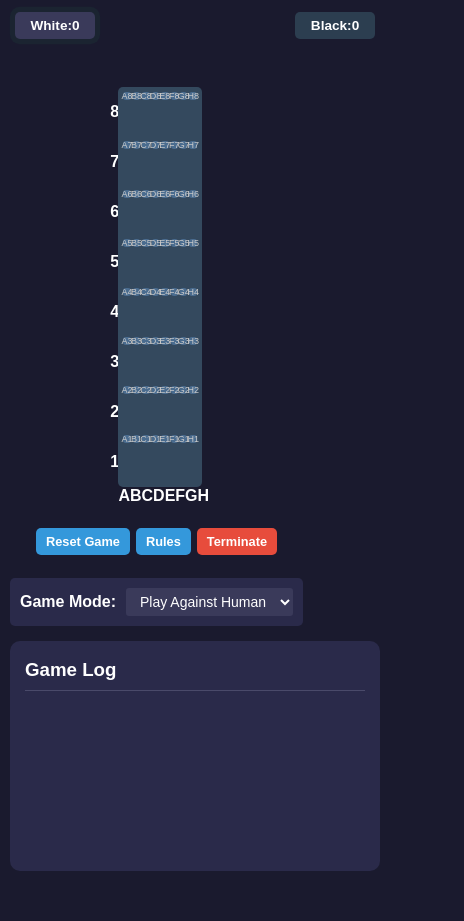
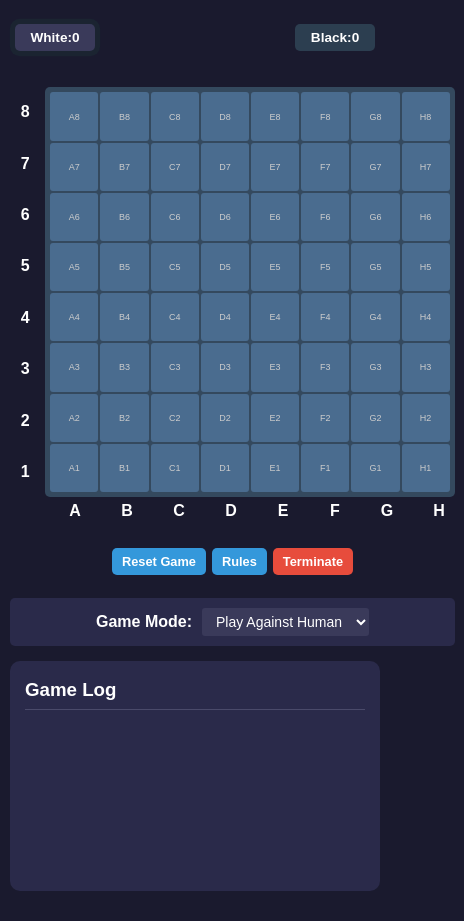
Before and after one commit to GreedyYB/flux, a plain HTML site: page index.html in a window 390 px wide. Both pictures are taken after a click on the button "Start". Shown: the part 71-992 px from the top of the page, 464 px wide, since content can reach past the window. Drawn offline with Linux system fonts and the light colour scheme.

Commit message:
Fix mobile layout with proper square board

```diff
--- a/styles.css
+++ b/styles.css
@@ -35,8 +35,10 @@ h2 {
     height: 60px;
     position: relative;
     width: 100%;
-    max-width: 440px;
+    max-width: 650px; /* Increased width to provide more space */
     margin: 0 auto 20px;
+    display: flex;
+    align-items: center; /* Vertically center everything */
 }
 
 .game-info, #timer-setup {
@@ -44,11 +46,12 @@ h2 {
     top: 0;
     left: 0;
     right: 0;
+    bottom: 0; /* Fill the entire header area */
     margin: 0 auto;
     width: 100%;
     display: flex;
     justify-content: center;
-    align-items: center;
+    align-items: center; /* Center everything vertically */
 }
 
 /* Score display */
@@ -118,16 +121,47 @@ h2 {
 /* Game layout when started */
 body.game-started .game-info {
     display: flex;
-    flex-direction: row;
-    justify-content: space-between;
+    justify-content: center;
     align-items: center;
+    position: relative;
+    padding: 0 10px;
 }
 
-body.game-started .left-side,
-body.game-started .right-side {
+/* Position the left side elements */
+body.game-started .left-side {
+    position: absolute;
+    left: 0;
     display: flex;
     align-items: center;
     gap: 10px;
+}
+
+/* Position the right side elements */
+body.game-started .right-side {
+    position: absolute;
+    right: 0;
+    display: flex;
+    align-items: center;
+    gap: 10px;
+}
+
+/* Create a placeholder for CORE to maintain consistent layout */
+body.game-started .game-info::before {
+    content: '';
+    width: 120px;
+    height: 40px;
+    display: block;
+    margin: 0 auto;
+    visibility: hidden; /* Hide but preserve space */
+}
+
+/* Center CORE avatar under FLUX */
+body.game-started.ai-mode #core-avatar {
+    position: absolute;
+    left: 50%;
+    transform: translateX(-50%);
+    z-index: 2;
+    margin: 0;
 }
 
 /* Active player indication */
@@ -144,8 +178,6 @@ body.game-started .right-side {
 /* CORE avatar handling */
 body.game-started.ai-mode #core-avatar {
     display: flex !important;
-    position: relative;
-    margin: 0 auto;
 }
 
 /* Timer Setup Section */
@@ -206,28 +238,32 @@ select {
 /* ==================== BOARD LAYOUT ==================== */
 
 .board-container {
+    width: 450px; /* Fixed width to accommodate the board + padding + row labels */
+    margin: 0 auto 20px;
     display: flex;
     flex-direction: column;
     align-items: center;
-    width: 440px;
-    margin: 0 auto 20px;
 }
 
 .board-with-labels {
     display: flex;
     flex-direction: column;
+    align-items: flex-start; /* Align to the left edge */
 }
 
 .board-with-row-labels {
     display: flex;
     width: 100%;
+    justify-content: center;
+    margin: 0 auto;
 }
 
 .row-labels {
     display: flex;
     flex-direction: column;
     justify-content: space-between;
-    width: 8%;
+    width: 30px; /* Fixed width for row labels */
+    margin-right: 5px; /* Add a small margin between labels and board */
 }
 
 .row-label {
@@ -241,13 +277,16 @@ select {
 }
 
 .column-labels {
-    display: flex;
-    margin-left: 8%;
-    width: 92%;
+    display: grid;
+    grid-template-columns: repeat(8, 50px); /* Match the grid cell size */
+    gap: 2px; /* Match the board gap */
+    width: 410px; /* 8 columns × 50px + 7 gaps × 2px */
+    margin-left: 35px; /* Match row labels width + margin */
+    padding: 5px; /* Match the board padding */
+    box-sizing: border-box;
 }
 
 .column-label {
-    flex: 1;
     text-align: center;
     font-weight: bold;
     color: #fff;
@@ -262,7 +301,9 @@ select {
     padding: 5px;
     border-radius: 5px;
     position: relative;
-    width: 92%;
+    margin: 0;
+    width: auto; /* Let the grid determine its width naturally */
+    box-sizing: border-box;
 }
 
 .cell {
```
